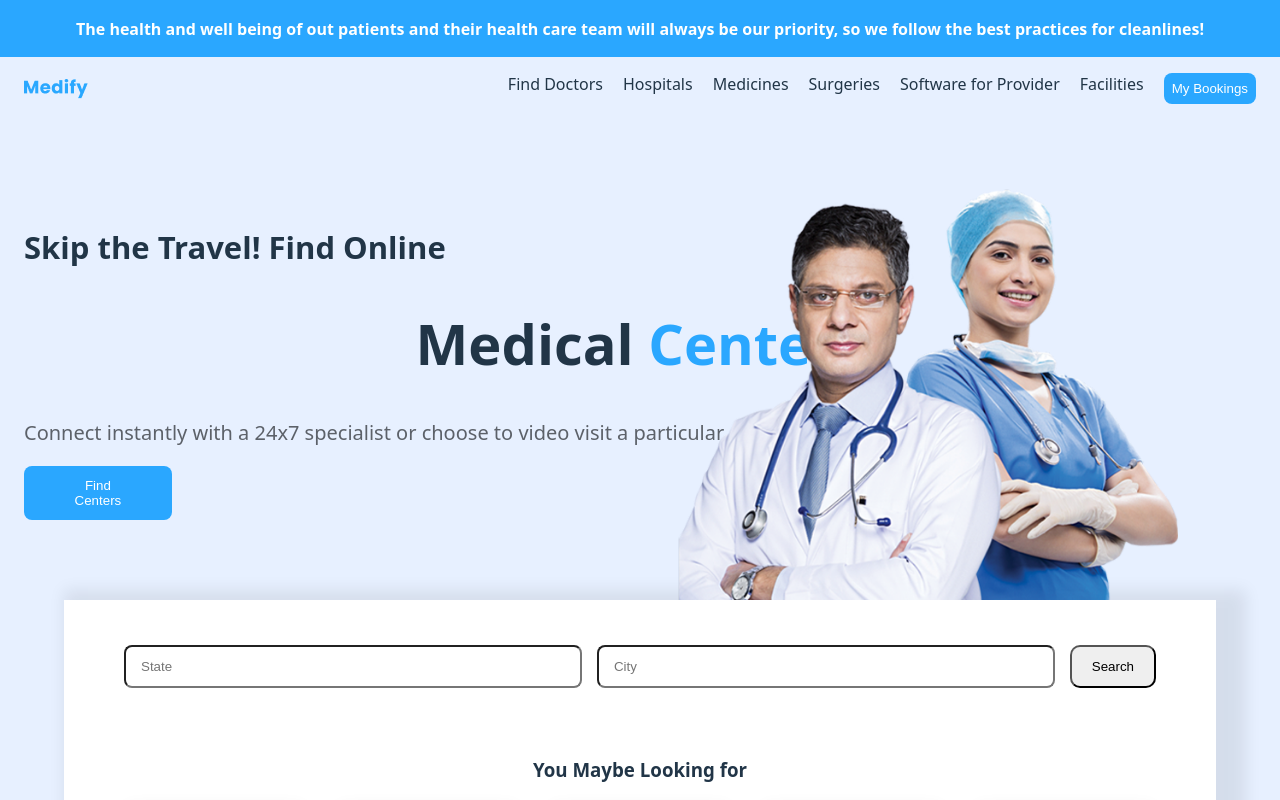
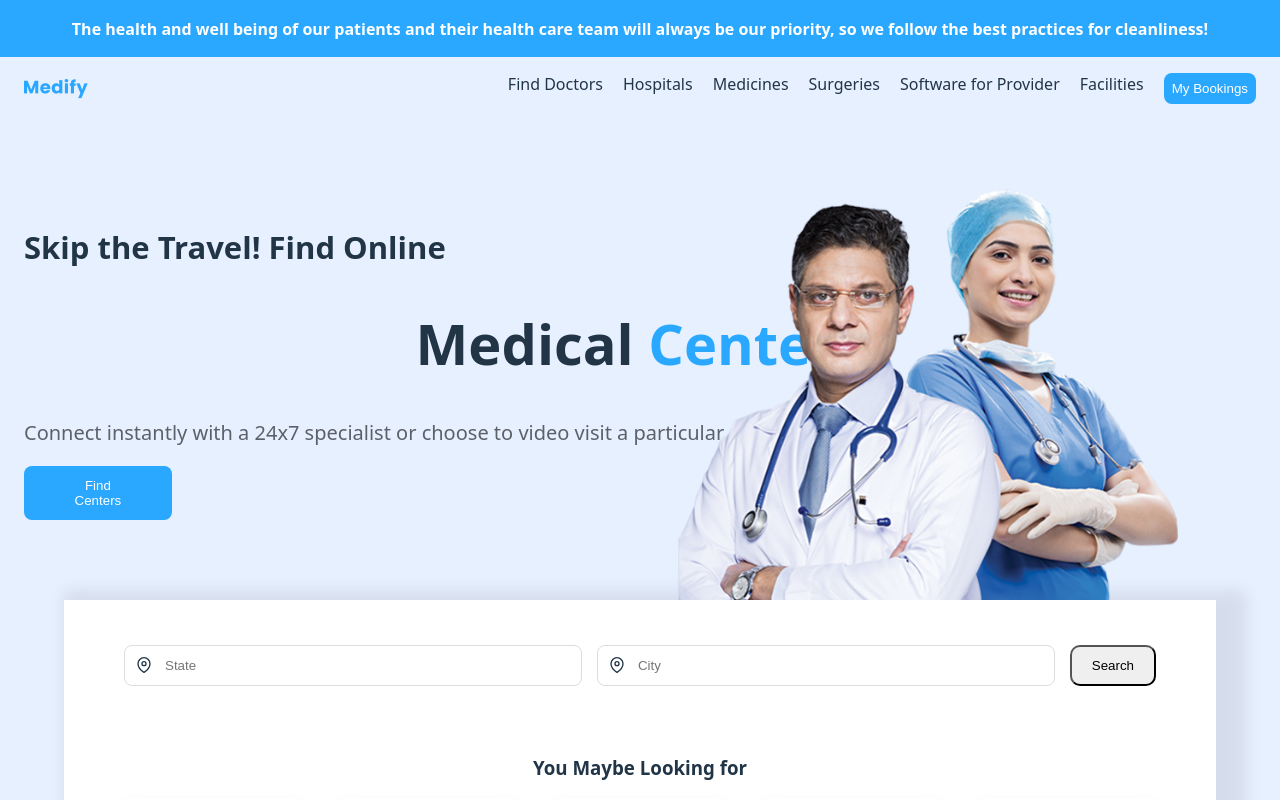
Before and after one commit to AkashTirkey/Medify_Application, a React (Vite) app: page / in a window 1280 px wide. Shown: the top 800 px of the page. Built offline with nearby package versions, Linux system fonts and the light colour scheme.

Commit message:
added few small tweaks

```diff
--- a/package.json
+++ b/package.json
@@ -15,6 +15,7 @@
     "@mui/material": "^7.3.8",
     "react": "^19.2.0",
     "react-dom": "^19.2.0",
+    "react-icons": "^5.5.0",
     "swiper": "^12.1.2"
   },
   "devDependencies": {
--- a/src/Pages/Home.jsx
+++ b/src/Pages/Home.jsx
@@ -6,6 +6,7 @@ import Footer from "../FooterPage";
 import FAQ from "../FAQ";
 import Specialisation from "../Specialisation";
 import Blog from "../Articles";
+import { FiMapPin } from "react-icons/fi";
 import Articles from "../Articles";
 import Patient from "../Patients";
 import Families from "../Families";
@@ -23,16 +24,16 @@ const Search = [
   {name:"Hospital", image:hosp},
   {name:"Capsule", image:capsule},
   {name:"Ambulance", image:ambulance}
-]
+];
 
 const Home = () => {
   return (
     <>
       <div className={styles.header}>
         <p>
-          The health and well being of out patients and their health care team
+          The health and well being of our patients and their health care team
           will always be our priority, so we follow the best practices for
-          cleanlines!
+          cleanliness!
         </p>
       </div>
       <Navbar />
@@ -50,11 +51,22 @@ const Home = () => {
       </div>
 
     <div className={styles.formContainer}>
+
+
       <form className={styles.formInp}>
-        <input type="text" placeholder="State"/>
+
+        <div className={styles.inputWrapper}>
+          <FiMapPin className={styles.icon}/>
+          <input type="text" placeholder="State"/>
+        </div>
+        <div className={styles.inputWrapper}>
+        <FiMapPin className={styles.icon}/>
         <input type="text" placeholder="City"/>
+        </div>
         <button className={styles.inputbtn}>Search</button>
       </form>
+
+
       <h3 className={styles.hTag}>You Maybe Looking for</h3>
       <div className={styles.gridContainer}>
           {Search.map((item,index)=>(
--- a/src/styles/Footer.module.css
+++ b/src/styles/Footer.module.css
@@ -69,6 +69,7 @@ body{
   outline: none;
   flex: 1;
   border-radius: 0 6px 6px 0;
+  cursor: inherit;
 }
 
 .smsBtn {
--- a/src/styles/Home.module.css
+++ b/src/styles/Home.module.css
@@ -53,15 +53,39 @@ max-width: 500px;
     /* margin-bottom: 10px; */
 }
 
-.formInp input{
+.inputWrapper{
+    position: relative;
+    flex: 1;
+}
+
+.inputWrapper input{
+    width: 100%;
+    padding: 12px 15px 12px 40px;
+    border-radius: 8px;
+    border: 1px solid #ddd;
+    outline: none;
+}
+
+.icon{
+    position: absolute;
+    left: 20px;
+    top: 30%;
+    transform: translate(-50%);
+    /* color: #2AA7FF; */
+    font-size: 16px;
+}
+
+/* .formInp input{
     padding: 12px 15px;
     border-radius: 8px;
     width: 100%;
-}
+    cursor: inherit;
+} */
 
 .inputbtn{
     padding: 5px 20px;
     border-radius: 10px;
+    cursor: pointer;
 }
 
 .hTag{
@@ -98,6 +122,10 @@ max-width: 500px;
 }
 
 @media (max-width: 768px) {
+
+    .header{
+        width: 100%;
+    }
     .section{
         display: flex;
         flex-direction: column;
```
Also changed, not shown: 1 other file (tests, documents, lock files or other folders).
